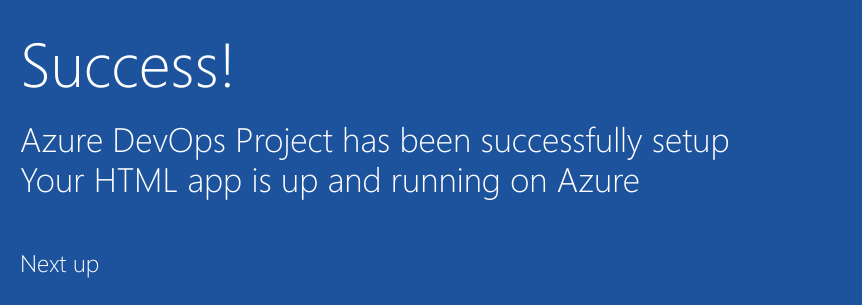
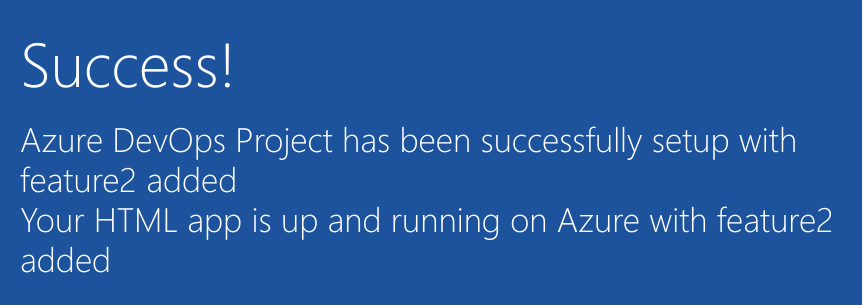
Before and after one commit to madhugandhakale/GitCaseStudy, a plain HTML site: page index.html in a window 1280 px wide. Shown: the part 352-657 px from the top of the page, 205-1067 px from the left. Drawn offline with Linux system fonts and the light colour scheme.

Commit message:
feature2 added

```diff
--- a/index.html
+++ b/index.html
@@ -19,8 +19,8 @@
         </div>
             <div class="content-body">
                 <div class="success-text">Success!</div>
-                <div class="description line-1"> Azure DevOps Project has been successfully setup</div>
-                <div class="description line-2"> Your HTML app is up and running on Azure</div>
+                <div class="description line-1"> Azure DevOps Project has been successfully setup with feature2 added</div>
+                <div class="description line-2"> Your HTML app is up and running on Azure with feature2 added</div>
                 <div class="next-steps-container">
                     <div class="next-steps-header">Next up</div>
                     <div class="next-steps-body">
```
